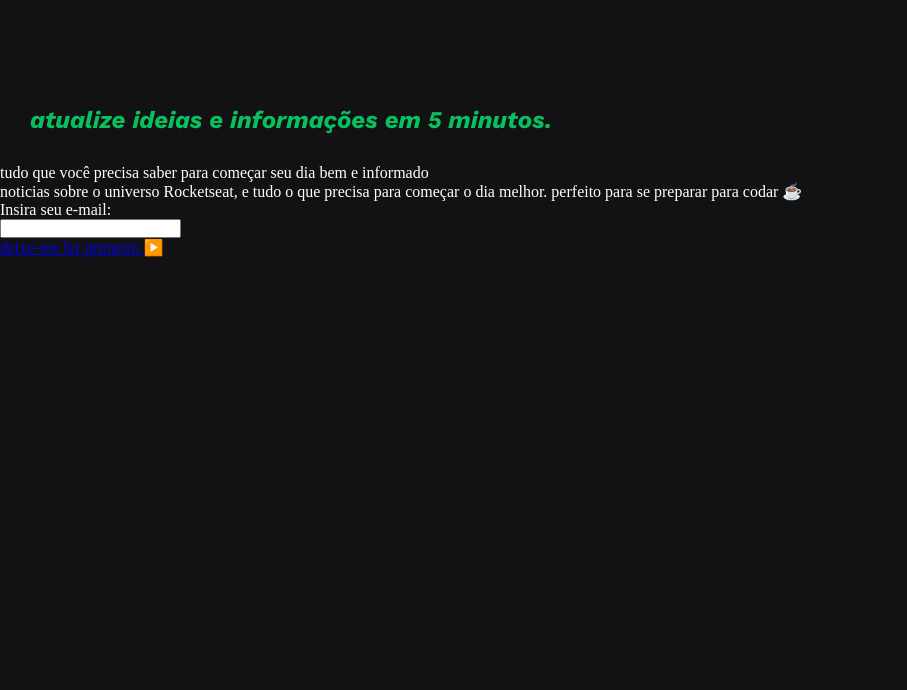
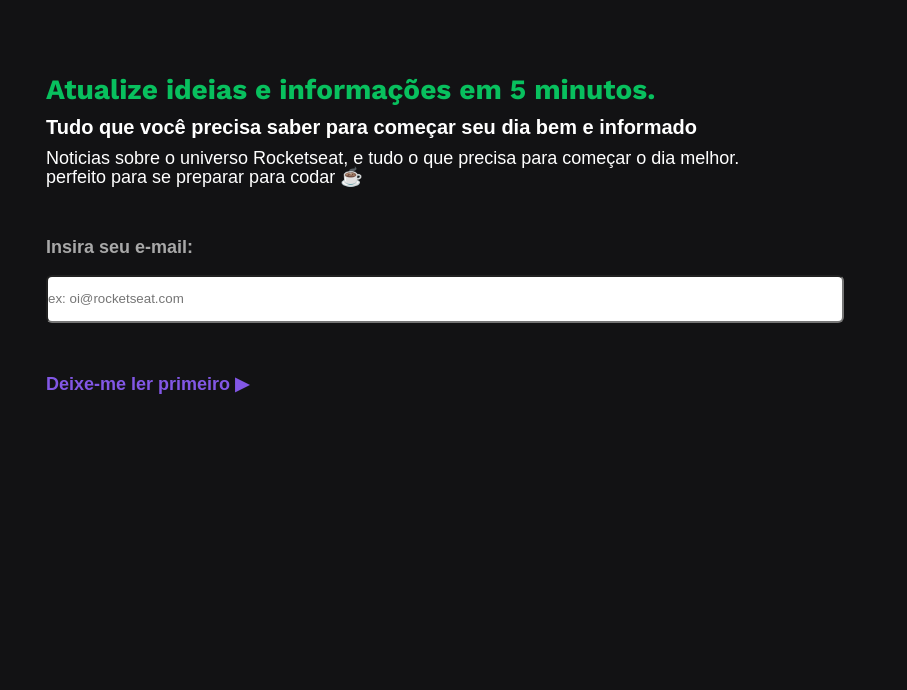
Before and after one commit to Guilherme-Nicoletti/RocketNews, a plain HTML site: page index.html in a window 1280 px wide. Shown: the part 160-850 px from the top of the page, without its empty margins (0-907 px from the left). Drawn offline with nearby package versions, Linux system fonts and the light colour scheme.

Commit message:
estilizando css e corrigindo estrutura html

```diff
--- a/index.html
+++ b/index.html
@@ -7,10 +7,9 @@
     <link rel="preconnect" href="https://fonts.googleapis.com" />
     <link rel="preconnect" href="https://fonts.gstatic.com" crossorigin />
     <link
-      href="https://fonts.googleapis.com/css2?family=Inter:wght@600&family=League+Spartan:wght@700&family=Roboto+Mono:wght@700&family=Work+Sans:ital,wght@1,700&display=swap"
+      href="https://fonts.googleapis.com/css2?family=Inter:wght@400;500&family=League+Spartan:wght@700&family=Poppins:wght@300;600&family=Work+Sans:wght@700&display=swap"
       rel="stylesheet"
     />
-
     <link rel="stylesheet" href="style.css" />
     <title>RocketNews</title>
   </head>
@@ -19,25 +18,28 @@
       <img src="./assets/logo.svg" alt="" />
     </header>
     <div id="info1">
-      <h2>atualize ideias e informações em 5 minutos.</h2>
-    </div>
-    <div>
-      <p id="info2">
-        tudo que você precisa saber para começar seu dia bem e informado
-      </p>
-    </div>
-    <div id="info3">
-      <p>
-        noticias sobre o universo Rocketseat, e tudo o que precisa para começar
-        o dia melhor. perfeito para se preparar para codar ☕
-      </p>
+      <h2>Atualize ideias e informações em 5 minutos.</h2>
     </div>
 
-    <form id="email" action="email">Insira seu e-mail:</form>
-    <input type="email" form="email" />
-
-    <div>
-      <a href="#">deixe-me ler primeiro ▶️</a>
-    </div>
+    <main>
+      <aside>
+        <h2>
+          <span
+            >Tudo que você precisa saber para começar seu dia bem e
+            informado</span
+          >
+        </h2>
+        <p>
+          Noticias sobre o universo Rocketseat, e tudo o que precisa para
+          começar o dia melhor. <br />
+          perfeito para se preparar para codar ☕
+        </p>
+        <form id="email" action="email">Insira seu e-mail:</form>
+        <input type="email" placeholder="ex: oi@rocketseat.com" form="email" />
+        <ul>
+          <a href="#"><li>Deixe-me ler primeiro ▶</li></a>
+        </ul>
+      </aside>
+    </main>
   </body>
 </html>
--- a/style.css
+++ b/style.css
@@ -14,18 +14,76 @@
   display: flex;
   width: 389px;
   margin-top: 50px;
-  margin-left: 30px;
+  margin-left: 46px;
 }
 
 #info1 {
-  padding: 30px;
+  margin-left: 46px;
+  margin-bottom: 8.56px;
   margin-top: 92px;
 }
 
 #info1 h2 {
   font-family: "Work Sans", sans-serif;
   font-weight: 700;
-  font-size: 24px;
+  font-size: 28px;
   line-height: 28px;
   color: #08c05e;
 }
+
+span {
+  font-family: "Spartan", sans-serif;
+  font-weight: 700;
+  margin-left: 46px;
+  font-size: 20px;
+  line-height: 16px;
+}
+
+p {
+  font-family: "Spartan", sans-serif;
+  font-weight: 400;
+  font-size: 18px;
+  line-height: 19px;
+  margin-left: 46px;
+  margin-top: 9px;
+}
+
+form {
+  font-family: "Spartan", sans-serif;
+  font-weight: 700;
+  font-size: 18px;
+  margin-top: 50px;
+  margin-left: 46px;
+  color: #a8a8a8;
+  margin-bottom: 17px;
+}
+
+input {
+  margin-left: 46px;
+  width: 798px;
+  height: 48px;
+  left: 36px;
+  border-radius: 6px;
+}
+
+a li {
+  font-family: "Spartan", sans-serif;
+  font-weight: 700;
+  font-size: 18px;
+  display: inline-block;
+  margin-top: 50px;
+  margin-left: 46px;
+  margin-bottom: 232px;
+
+  color: #8257e5;
+}
+
+li:hover {
+  color: rgb(199, 164, 235);
+  transition: 0.3s all;
+}
+
+input:hover {
+  border: 3px solid #8257e5;
+  transition: 0.3s all;
+}
```
